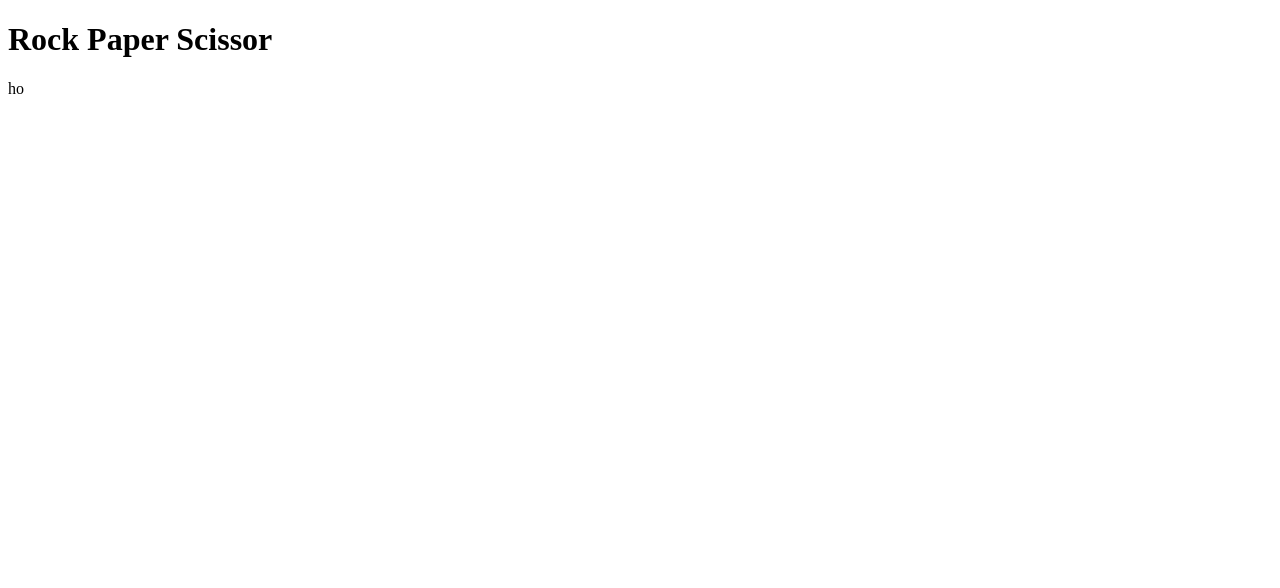
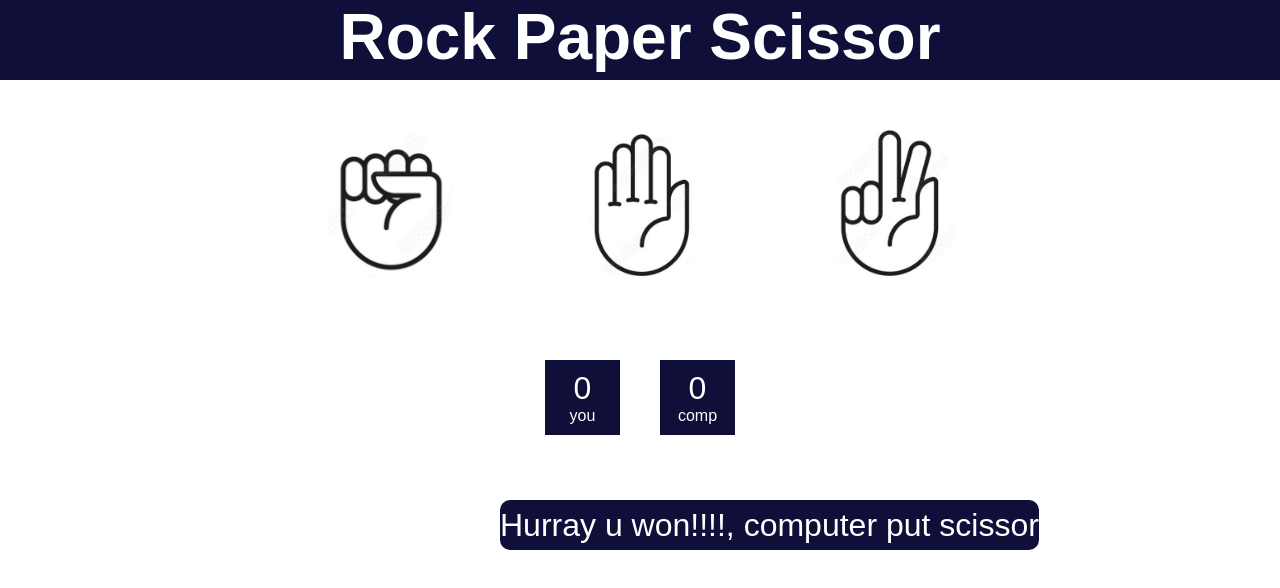
Before and after one commit to Cyanidebob0/Rock-Paper-Scissor, a plain HTML site: page index.html in a window 1280 px wide. Drawn offline with Linux system fonts and the light colour scheme.

Commit message:
completed the css

```diff
--- a/index.html
+++ b/index.html
@@ -18,12 +18,16 @@
     </div>
 
     <div id="counter">
-        <div id="player-counter"></div>
-        <div id="comp-counter"></div>
+        <div id="player-counter"class="counter-style">0
+            <p>you</p>
+        </div>
+        <div id="comp-counter" class="counter-style">0
+            <p>comp</p>
+        </div>
     </div>
 
-    <div class="result">
-        ho
+    <div id="result">
+        Hurray u won!!!!, computer put scissor
     </div>
 
 
--- a/style.css
+++ b/style.css
@@ -0,0 +1,121 @@
+*{
+    margin: 0;
+    font-family: Arial, Helvetica, sans-serif;
+    box-sizing: border-box;
+
+}
+
+#heading{
+    color: white;
+    background-color: rgb(15, 15, 57);
+    height: 80px;
+    text-align: center;
+    font-size: 4rem;
+}
+
+#symbols{
+    padding: 50px;
+    display: flex;
+    justify-content: center;
+}
+
+.icons{
+    height: 150px;
+    width: 150px;
+    border-radius: 50%;
+    border: none;
+    margin-right: 50px;
+    margin-left: 50px;
+    cursor: pointer;
+
+}
+
+#rock{
+    background-image: url("pictures/rock.jpg");
+    background-size: contain;
+    background-position: center;
+    background-repeat: no-repeat;
+}
+
+#paper{
+    background-image: url("pictures/paper.jpg");
+    background-size: contain;
+    background-position: center;
+    background-repeat: no-repeat;
+
+}
+
+#scissor{
+    background-image: url("pictures/scissor.jpg");
+    background-size: contain;
+    background-position: center;
+    background-repeat: no-repeat;
+
+}
+
+#rock:hover{
+
+    border: 4px solid black;
+}
+
+#paper:hover{
+
+    border: 4px solid black;
+}
+
+#scissor:hover{
+
+    border: 4px solid black;
+}
+
+#rock:active{
+    filter: brightness(2);
+}
+
+#paper:active{
+    filter: brightness(2);
+}
+
+#scissor:active{
+    filter: brightness(2);
+}
+
+#counter{
+    height: fit-content;
+    display: flex;
+    justify-content: center;
+    margin-top: 30px;
+
+}
+.counter-style{
+    height: 75px;
+    width: 75px;
+    background-color: rgb(15, 15, 57);
+    margin-left: 20px;
+    margin-right: 20px;
+    display: flex;
+    flex-direction: column;
+    justify-content: center;
+    align-items: center;
+    font-size: 2rem;
+    color: white;
+}
+
+p{
+    font-size: 1rem;
+}
+
+#result{
+    height : 50px;
+    width : fit-content;
+    background-color: rgb(15, 15, 57);
+    color: white;
+    border-radius: 10px;
+    font-size: 2rem;
+    display: flex;
+    align-items: center;
+    position: absolute;
+    top: 500px;
+    left:500px;
+
+}
```
